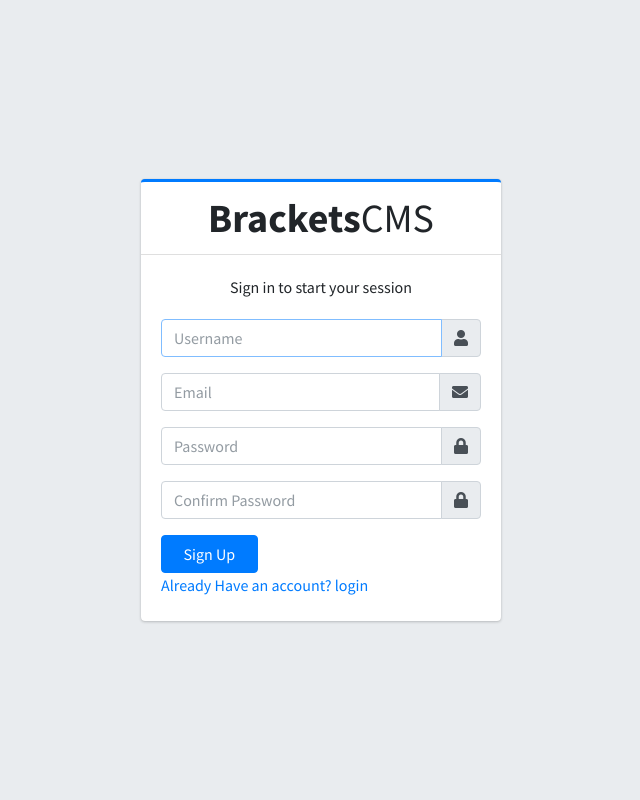
After one commit to usamak981/statement_management, a Django app: page /accounts/signup/ in a window 1280 px wide. The commit adds this page. Shown: the whole page, without its empty margins (319-959 px from the left). Run offline with Django 4.2, Linux system fonts and the light colour scheme; some libraries are stand-ins or nearby versions.

Commit message:
signup added

```diff
--- a/accounts/forms.py
+++ b/accounts/forms.py
@@ -1,5 +1,8 @@
+from django import forms
+from django.contrib.auth.forms import UserCreationForm
 from django.contrib.auth.forms import AuthenticationForm
-
+from django.contrib.auth.models import User
+from django.contrib.auth.password_validation import validate_password
 
 class LoginForm(AuthenticationForm):
     def __init__(self, *args, **kwargs):
@@ -7,3 +10,27 @@ class LoginForm(AuthenticationForm):
         # customize the form fields here
         self.fields['username'].widget.attrs.update({'class': 'form-control', 'placeholder': 'Username'})
         self.fields['password'].widget.attrs.update({'class': 'form-control', 'placeholder': 'Password'})
+
+
+class SignupForm(UserCreationForm):
+    email = forms.EmailField()
+
+    def __init__(self, *args, **kwargs):
+        super().__init__(*args, **kwargs)
+        # Customize the form fields here
+        self.fields['username'].widget.attrs.update({'class': 'form-control', 'placeholder': 'Username'})
+        self.fields['email'].widget.attrs.update({'class': 'form-control', 'placeholder': 'Email'})
+        self.fields['password1'].widget.attrs.update({'class': 'form-control', 'placeholder': 'Password'})
+        self.fields['password2'].widget.attrs.update({'class': 'form-control', 'placeholder': 'Confirm Password'})
+        # self.fields['password1'].help_text = 'Your password must contain at least 8 characters, can\'t be too similar to your other personal information, and can\'t be a commonly used password.'
+        # self.fields['password2'].help_text = 'Enter the same password as above, for verification.'
+
+
+    def clean_password1(self):
+        password1 = self.cleaned_data.get('password1')
+        validate_password(password1, self.instance)
+        return password1
+
+    class Meta:
+        model = User
+        fields = ('username', 'email', 'password1', 'password2')
--- a/accounts/urls.py
+++ b/accounts/urls.py
@@ -18,6 +18,7 @@ from django.contrib import admin
 from django.urls import path
 from .views import *
 urlpatterns = [
+    path('signup/', signup, name='signup'),
     path('login/', LoginView.as_view(next_page='list_event_managers'), name='login'),
     path('profile/', profile, name='profile'),
 ]
--- a/accounts/views.py
+++ b/accounts/views.py
@@ -1,5 +1,6 @@
 from django.shortcuts import render, redirect
 from django.contrib.auth.views import LoginView
+
 from .forms import *
 from django.urls import reverse_lazy
 from django.contrib.auth.models import User
@@ -17,25 +18,53 @@ def error_page(request):
     return render(request, 'error_page.html')
 
 
-def login(request):
+# def login(request):
+#     print(">>>>>>>>>>>>>>.wwww")
+#     if request.method == 'POST':
+#         username = request.POST.get('username')
+
+#         password = request.POST.get('password')
+#         user = authenticate(request, username=username, password=password)
+#         if user is not None:
+#             login(request)
+#             return redirect('list_event_managers')
+#         else:
+#             print(">>>>>>>>>>>>>>.")
+#             messages.error(request, 'Invalid username or password.')
+#     return render(request, 'accounts/login.html', {'form': LoginForm})
+
+
+def signup(request):
     if request.method == 'POST':
-        username = request.POST.get('username')
-
-        password = request.POST.get('password')
-
-        user = authenticate(request, username=username, password=password)
-        if user is not None:
-            login(request)
-            return redirect('list_event_managers')
+        form = SignupForm(request.POST)
+        if form.is_valid():
+            user = form.save(commit=False)
+            user.is_staff = True
+            form.save()
+            username = form.cleaned_data.get('username')
+            password = form.cleaned_data.get('password1')
+            user = authenticate(request, username=username, password=password)
+            if user is not None:
+                login(request, user)
+                # messages.success(request, 'Account created successfully.')
+                return redirect('list_event_managers')
         else:
-            messages.error(request, 'Invalid username or password.')
-    return render(request, 'accounts/login.html', {'form': LoginForm})
-
+            messages.error(request, 'Error creating account.')
+    else:
+        form = SignupForm()
+    return render(request, 'accounts/signup.html', {'form': form})
 
 class LoginView(LoginView):
     model = User
     form_class = LoginForm
     template_name = 'accounts/login.html'
 
+    def form_invalid(self, form):
+        messages.error(self.request, 'Invalid username or password.')
+        return super().form_invalid(form)
+
+
+
+
 # def index(request):
 # return render(request, 'index.html')
--- a/templates/accounts/login.html
+++ b/templates/accounts/login.html
@@ -75,9 +75,9 @@
             <!--      <p class="mb-1">-->
             <!--        <a href="forgot-password.html">I forgot my password</a>-->
             <!--      </p>-->
-            <!--      <p class="mb-1 pull-right">-->
-            <!--        <a href="register.html" class="text-center">Register a new membership</a>-->
-            <!--      </p>-->
+                    <p class="mb-1 pull-right">
+                <a href="{% url 'signup' %}" class="text-center">Register a new membership</a>
+            </p>
         </div>
         <!-- /.card-body -->
     </div>
--- /dev/null
+++ b/templates/accounts/signup.html
@@ -0,0 +1,107 @@
+{% extends "core/accounts_base.html" %}
+
+{% load static %}
+
+{% block page_title %}Sign Up{% endblock page_title %}
+
+
+{% block content %}
+<div class="login-page">
+<div class="login-box">
+    <!-- /.login-logo -->
+    <div class="card card-outline card-primary">
+        <div class="card-header text-center">
+            <a href="{% url 'login' %}" class="h1"><b>Brackets</b>CMS</a>
+        </div>
+        <div class="card-body">
+            <p class="login-box-msg">Sign in to start your session</p>
+
+            <form action="{% url 'signup' %}" method="post">
+                {% csrf_token %}
+                <div class="input-group mb-3">
+                    {{ form.username }}
+
+                    <div class="input-group-append">
+                        <div class="input-group-text">
+                            <span class="fas fa-user"></span>
+                        </div>
+                    </div>
+                </div>
+                {% if form.username.errors %}
+                    <ul class="errorlist">
+                        {% for error in form.username.errors %}
+                            <li>{{ error|escape }}</li>
+                        {% endfor %}
+                    </ul>
+                {% endif %}
+                <div class="input-group mb-3">
+                    {{ form.email }}
+
+                    <div class="input-group-append">
+                        <div class="input-group-text">
+                            <span class="fas fa-envelope"></span>
+                        </div>
+                    </div>
+                </div>
+                {% if form.email.errors %}
+                    <ul class="errorlist">
+                        {% for error in form.email.errors %}
+                            <li>{{ error|escape }}</li>
+                        {% endfor %}
+                    </ul>
+                {% endif %}
+                <div class="input-group mb-3">
+                    {{ form.password1 }}
+
+                    <div class="input-group-append">
+                        <div class="input-group-text">
+                            <span class="fas fa-lock"></span>
+                        </div>
+                    </div>
+                </div>
+                {% if form.password1.errors %}
+                <ul class="errorlist">
+                    {% for error in form.password1.errors %}
+                    <li>{{ error|escape }}</li>
+                    {% endfor %}
+                </ul>
+                {% endif %}
+                <div class="input-group mb-3">
+                    {{ form.password2 }}
+
+                    <div class="input-group-append">
+                        <div class="input-group-text">
+                            <span class="fas fa-lock"></span>
+                        </div>
+                    </div>
+                </div>
+                {% if form.errors.password2 %}
+                    {{ form.errors.password2|escape }}
+                {% endif %}
+
+                {% if messages %}
+                    {% for message in messages %}
+                        <div class="alert alert-danger">{{ message }}</div>
+                    {% endfor %}
+                {% endif %}
+                <div class="row">
+                    <div class="col-4 pull-right">
+                        <button type="submit" class="btn btn-primary btn-block">Sign Up</button>
+                    </div>
+                </div>
+            </form>
+
+
+                    <p class="mb-1 pull-right">
+                <a href="{% url 'login' %}" class="text-center">Already Have an account? login</a>
+            </p>
+        </div>
+
+    </div>
+</div>
+</div>
+{% endblock content %}
+
+
+{% block js_script %}
+{% endblock js_script %}
```
